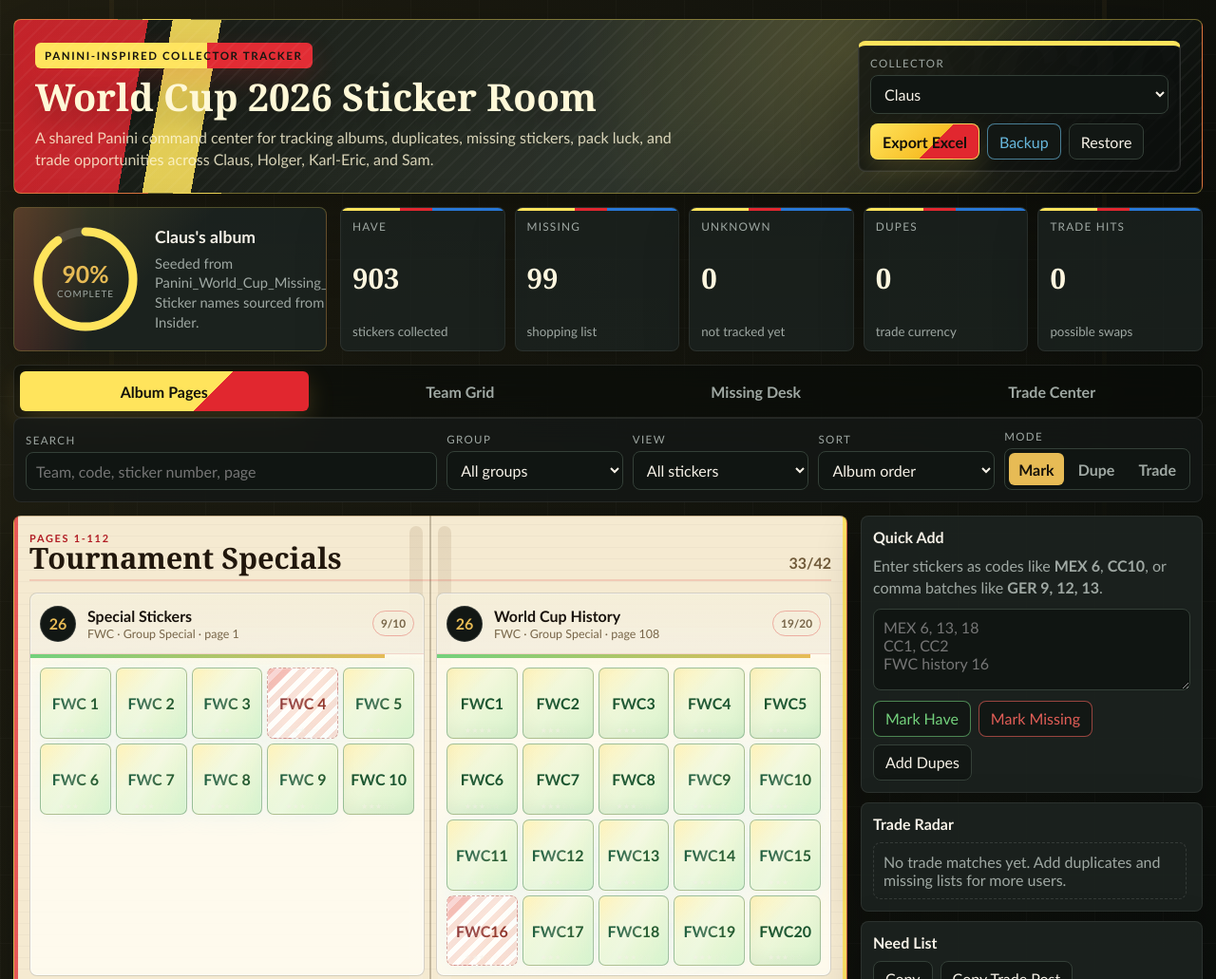
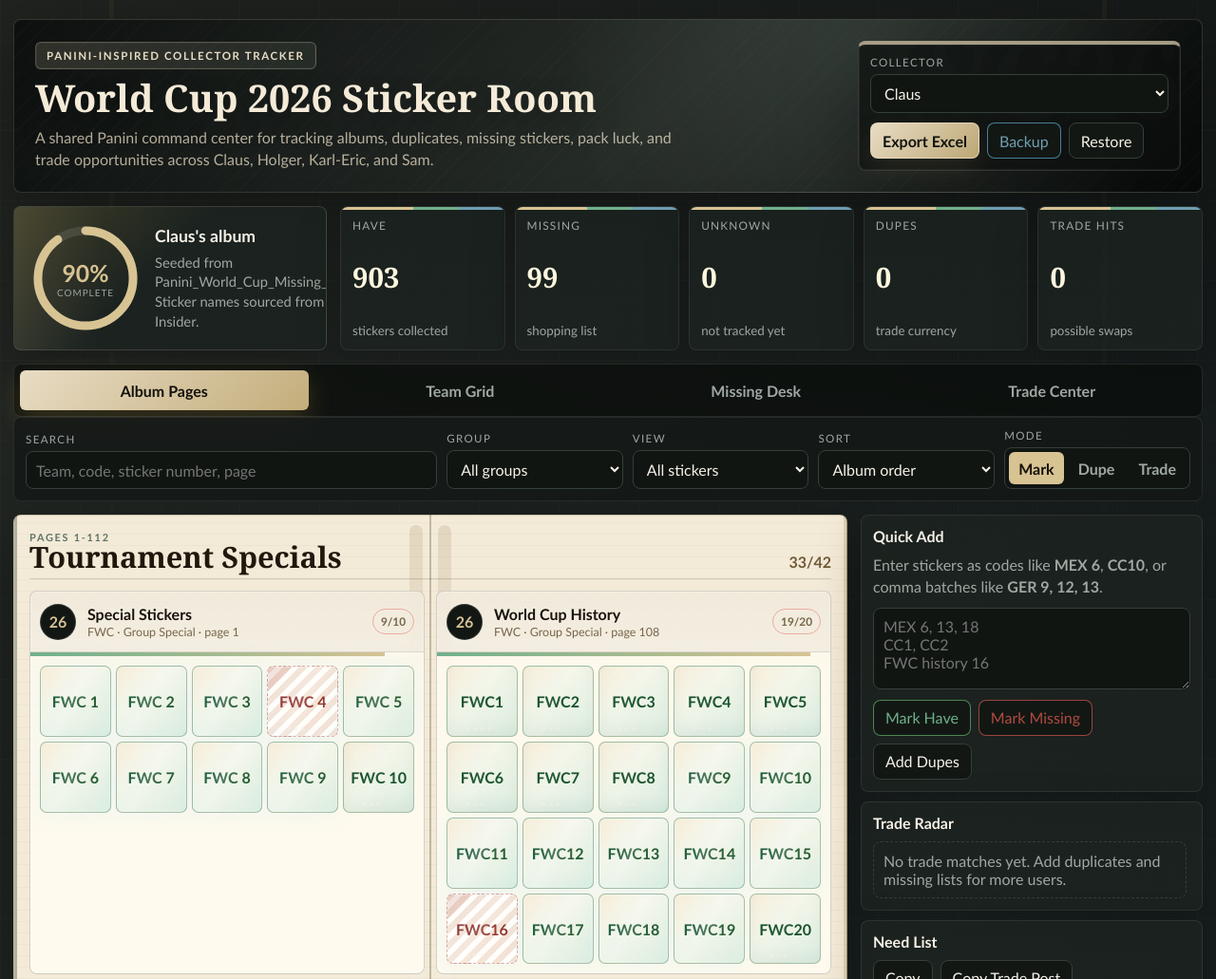
Before and after one commit to claus1100xx/panini-wc2026-tracker, a plain HTML site: page index.html in a window 1280 px wide. Shown: the top 1031 px of the page at 95% size. Drawn offline with Linux system fonts and the light colour scheme.

Commit message:
Refine visual palette for sleeker theme

```diff
--- a/index.html
+++ b/index.html
@@ -14,11 +14,11 @@
       --panel: #1c2320;
       --panel-2: #232c28;
       --line: #344038;
-      --gold: #e7bb55;
-      --lime: #73d17c;
-      --red: #e15e57;
-      --blue: #67b7dc;
-      --orange: #e79b54;
+      --gold: #d8c393;
+      --lime: #6fb18b;
+      --red: #b14a3f;
+      --blue: #6f9fb1;
+      --orange: #b98759;
       --black: #0b0e0c;
       --shadow: 0 22px 80px rgba(0,0,0,.35);
       --radius: 8px;
@@ -531,10 +531,11 @@
 
     body {
       background:
-        linear-gradient(115deg, rgba(231,187,85,.11), transparent 26%, rgba(103,183,220,.08) 68%, transparent),
-        repeating-linear-gradient(90deg, rgba(255,255,255,.025) 0, rgba(255,255,255,.025) 1px, transparent 1px, transparent 72px),
-        repeating-linear-gradient(0deg, rgba(255,255,255,.018) 0, rgba(255,255,255,.018) 1px, transparent 1px, transparent 72px),
-        linear-gradient(180deg, #080b09 0%, #141b16 54%, #080b09 100%);
+        radial-gradient(circle at 74% 12%, rgba(111,159,177,.13), transparent 28%),
+        linear-gradient(115deg, rgba(216,195,147,.09), transparent 26%, rgba(111,177,139,.06) 68%, transparent),
+        repeating-linear-gradient(90deg, rgba(255,255,255,.018) 0, rgba(255,255,255,.018) 1px, transparent 1px, transparent 84px),
+        repeating-linear-gradient(0deg, rgba(255,255,255,.014) 0, rgba(255,255,255,.014) 1px, transparent 1px, transparent 84px),
+        linear-gradient(180deg, #090b0a 0%, #121815 54%, #090b0a 100%);
     }
     body:before {
       content: "";
@@ -647,23 +648,24 @@
       width: max-content;
       max-width: 100%;
       margin-bottom: 12px;
-      padding: 7px 10px;
+      padding: 7px 11px;
       border-radius: 6px;
-      background: linear-gradient(90deg, #ffe45c 0 62%, #e1272f 62% 100%);
-      color: #12100a;
+      background: linear-gradient(135deg, rgba(225,211,178,.16), rgba(147,168,152,.1));
+      border: 1px solid rgba(225,211,178,.26);
+      color: #e8dcc4;
       font-size: .72rem;
-      font-weight: 1000;
+      font-weight: 900;
       text-transform: uppercase;
       letter-spacing: .14em;
-      box-shadow: 0 10px 28px rgba(225,39,47,.2);
+      box-shadow: inset 0 0 0 1px rgba(255,255,255,.04);
     }
 
     .topbar {
-      border-color: rgba(255,228,92,.42);
+      border-color: rgba(225,211,178,.18);
       background:
-        linear-gradient(100deg, rgba(225,39,47,.86) 0 11%, transparent 11% 13%, rgba(255,228,92,.88) 13% 17%, transparent 17% 100%),
-        radial-gradient(circle at 70% 18%, rgba(255,228,92,.18), transparent 32%),
-        linear-gradient(135deg, rgba(15,18,15,.9), rgba(36,44,35,.86) 56%, rgba(11,14,12,.94));
+        linear-gradient(110deg, rgba(225,211,178,.16) 0 1px, transparent 1px 16%),
+        radial-gradient(circle at 72% 18%, rgba(147,168,152,.18), transparent 35%),
+        linear-gradient(135deg, rgba(12,15,14,.96), rgba(29,36,33,.9) 54%, rgba(9,11,10,.98));
     }
     .topbar:before {
       content: "";
@@ -671,68 +673,68 @@
       inset: 0;
       pointer-events: none;
       background:
-        repeating-linear-gradient(135deg, rgba(255,255,255,.06) 0 2px, transparent 2px 12px),
-        linear-gradient(90deg, transparent, rgba(255,255,255,.08), transparent);
+        repeating-linear-gradient(135deg, rgba(255,255,255,.035) 0 1px, transparent 1px 14px),
+        linear-gradient(90deg, transparent, rgba(225,211,178,.08), transparent);
       mix-blend-mode: screen;
-      opacity: .65;
+      opacity: .52;
     }
     .topbar h1 {
       font-family: Georgia, Times New Roman, serif;
       text-transform: none;
-      color: #fff8d6;
+      color: #f4ead7;
     }
     .topbar .tagline {
       max-width: 690px;
-      color: rgba(255,248,214,.82);
+      color: rgba(232,220,196,.76);
     }
     .user-panel {
-      border-top: 5px solid #ffe45c;
+      border-top: 4px solid rgba(225,211,178,.72);
       box-shadow: 0 28px 80px rgba(0,0,0,.34), inset 0 0 0 1px rgba(255,255,255,.06);
     }
     .btn.primary {
-      background: linear-gradient(135deg, #ffe45c, #f7be26 58%, #e1272f 58% 100%);
-      color: #12100a;
-      border-color: rgba(255,228,92,.9);
-      box-shadow: 0 12px 28px rgba(255,228,92,.16);
+      background: linear-gradient(135deg, #e8dcc4, #bda775);
+      color: #11130f;
+      border-color: rgba(232,220,196,.78);
+      box-shadow: 0 12px 28px rgba(189,167,117,.12);
     }
     .score {
-      border-color: rgba(255,228,92,.24);
+      border-color: rgba(225,211,178,.16);
       background:
-        linear-gradient(90deg, rgba(225,39,47,.16), transparent 24%),
+        linear-gradient(90deg, rgba(225,211,178,.08), transparent 28%),
         rgba(28,35,32,.92);
     }
-    .ring .fill { stroke: #ffe45c; }
+    .ring .fill { stroke: #d8c393; }
     .metric:before {
-      background: linear-gradient(90deg, #ffe45c 0 36%, #e1272f 36% 56%, #2878d7 56% 100%);
+      background: linear-gradient(90deg, #d8c393 0 44%, #6fb18b 44% 72%, #6f9fb1 72% 100%);
     }
     .workspace-tab.active {
-      background: linear-gradient(135deg, #ffe45c 0 65%, #e1272f 65% 100%);
+      background: linear-gradient(135deg, #e8dcc4, #c3ad7b);
       color: #11100b;
     }
     .album-spread {
-      border: 1px solid rgba(130,82,22,.34);
+      border: 1px solid rgba(92,72,42,.22);
       background:
-        linear-gradient(90deg, rgba(225,39,47,.75) 0 4px, transparent 4px calc(100% - 4px), rgba(255,228,92,.9) calc(100% - 4px) 100%),
+        linear-gradient(90deg, rgba(78,95,86,.42) 0 3px, transparent 3px calc(100% - 3px), rgba(216,195,147,.58) calc(100% - 3px) 100%),
         linear-gradient(90deg, transparent calc(50% - 1px), rgba(68,52,28,.28) calc(50% - 1px), rgba(68,52,28,.28) calc(50% + 1px), transparent calc(50% + 1px)),
         repeating-linear-gradient(0deg, rgba(0,0,0,.024), rgba(0,0,0,.024) 1px, transparent 1px, transparent 12px),
-        #f5ead1;
+        #f3ead7;
     }
     .album-spread-head {
-      border-bottom: 2px solid rgba(225,39,47,.16);
+      border-bottom: 1px solid rgba(57,46,30,.18);
     }
     .album-spread-kicker {
-      color: #b11c23;
+      color: #5f7468;
     }
     .album-spread-title {
       color: #21170c;
     }
     .album-pages .team {
       background:
-        linear-gradient(180deg, rgba(255,228,92,.08), transparent 24%),
+        linear-gradient(180deg, rgba(216,195,147,.1), transparent 24%),
         rgba(255,252,241,.88);
     }
     .album-pages .team-head {
-      border-bottom: 1px solid rgba(225,39,47,.12);
+      border-bottom: 1px solid rgba(57,46,30,.12);
     }
     .album-pages .sticker {
       border-style: dashed;
@@ -742,33 +744,33 @@
     .album-pages .sticker.have {
       border-style: solid;
       background:
-        linear-gradient(135deg, rgba(255,228,92,.28), transparent 36%),
-        linear-gradient(145deg, #fff9df, #d8f4ce);
+        linear-gradient(135deg, rgba(216,195,147,.22), transparent 36%),
+        linear-gradient(145deg, #fff9ed, #dceee1);
     }
     .album-pages .sticker.missing {
       border-style: dashed;
       background:
-        linear-gradient(135deg, rgba(225,39,47,.18) 0 18%, transparent 18% 100%),
-        repeating-linear-gradient(135deg, rgba(225,94,87,.18), rgba(225,94,87,.18) 6px, rgba(255,255,255,.7) 6px, rgba(255,255,255,.7) 12px);
+        linear-gradient(135deg, rgba(177,74,63,.15) 0 18%, transparent 18% 100%),
+        repeating-linear-gradient(135deg, rgba(177,74,63,.13), rgba(177,74,63,.13) 6px, rgba(255,255,255,.72) 6px, rgba(255,255,255,.72) 12px);
     }
     .sticker .dupe {
-      background: linear-gradient(135deg, #ffe45c, #ffb72b);
+      background: linear-gradient(135deg, #e8dcc4, #c3ad7b);
       box-shadow: 0 6px 12px rgba(0,0,0,.22);
     }
     .trade-hero, .missing-hero {
       background:
-        linear-gradient(100deg, rgba(225,39,47,.25) 0 10%, transparent 10% 13%, rgba(255,228,92,.2) 13% 19%, transparent 19%),
-        linear-gradient(135deg, rgba(231,187,85,.18), rgba(103,183,220,.08));
-      border-color: rgba(255,228,92,.3);
+        linear-gradient(100deg, rgba(216,195,147,.14) 0 1px, transparent 1px 100%),
+        linear-gradient(135deg, rgba(216,195,147,.12), rgba(111,159,177,.08));
+      border-color: rgba(225,211,178,.2);
     }
     .mobile-dock {
-      border-color: rgba(255,228,92,.42);
+      border-color: rgba(225,211,178,.28);
       background:
-        linear-gradient(90deg, rgba(225,39,47,.34), transparent 16%),
+        linear-gradient(90deg, rgba(216,195,147,.12), transparent 20%),
         rgba(12,15,13,.92);
     }
     .mobile-dock button.active {
-      background: linear-gradient(135deg, #ffe45c 0 66%, #e1272f 66% 100%);
+      background: linear-gradient(135deg, #e8dcc4, #c3ad7b);
       color: #11100b;
     }
 
```
